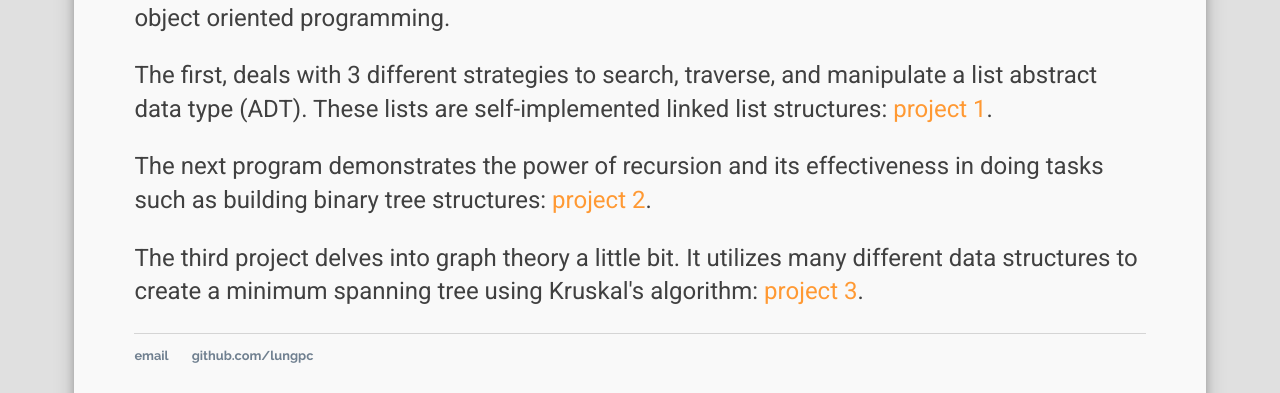
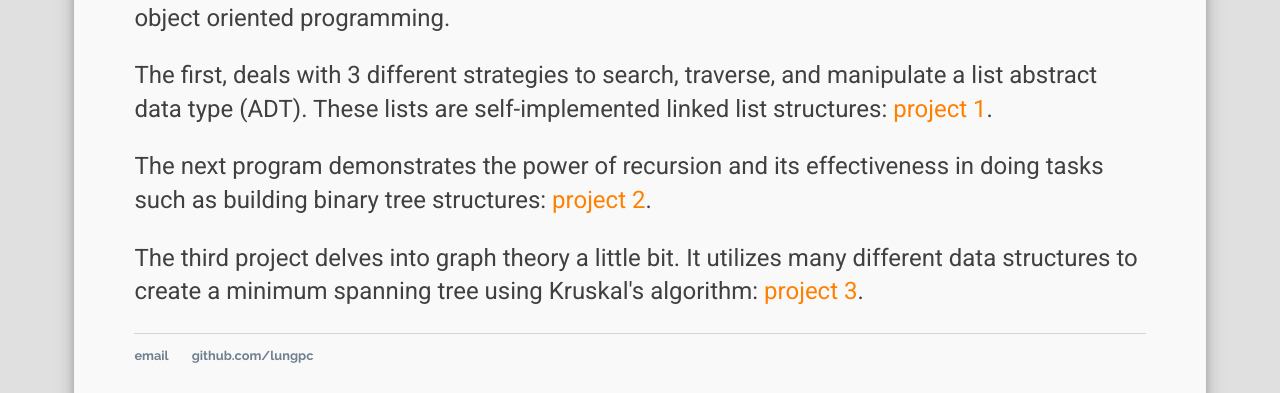
Before and after one commit to lungpc/lungpc.github.io, a Jekyll site: the page built from projects/index.html, in a window 1280 px wide. Shown: the part 320-713 px from the top of the page. Built offline with Jekyll 4.4.1, drawn with Linux system fonts in a browser that asks for light colours; some web fonts are replaced.

Commit message:
Update style.css

```diff
--- a/css/style.css
+++ b/css/style.css
@@ -45,7 +45,7 @@ nav a, footer a {
 a {
     text-decoration: none;
     /* light orange color */
-    color: #ff9933;
+    color: #ff8000;
 }
 
 /* Links turn black when mouse hovers over them. */
```
